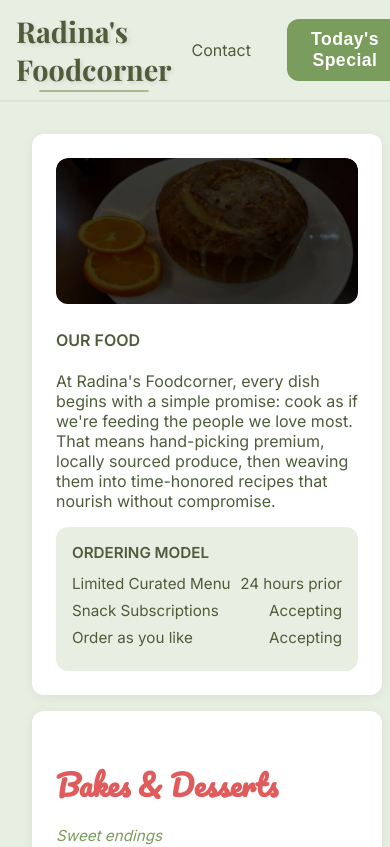
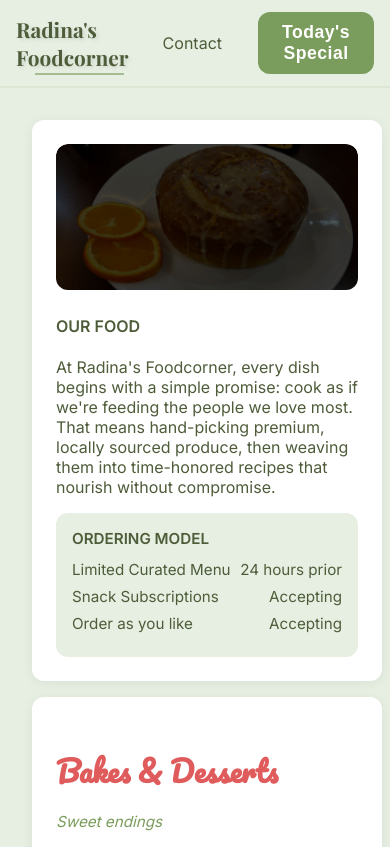
Before and after one commit to priyaaank/radinasfoodcorner, a React (Create React App) app: page / in a window 390 px wide. Shown: the top 847 px of the page. Built offline with nearby package versions, Linux system fonts and the light colour scheme.

Commit message:
Fixing the title size for progressive view

```diff
--- a/src/App.css
+++ b/src/App.css
@@ -397,6 +397,10 @@
       padding: 12px 16px;
     }
 
+    .header h1 {
+      font-size: 1.3rem;
+    }
+
     .nav {
       gap: 16px;
     }
@@ -405,3 +409,10 @@
       font-size: 1rem;
     }
   }
+
+  /* Add an intermediate breakpoint for slightly larger phones */
+  @media (min-width: 481px) and (max-width: 600px) {
+    .header h1 {
+      font-size: 1.5rem;
+    }
+  }
```
